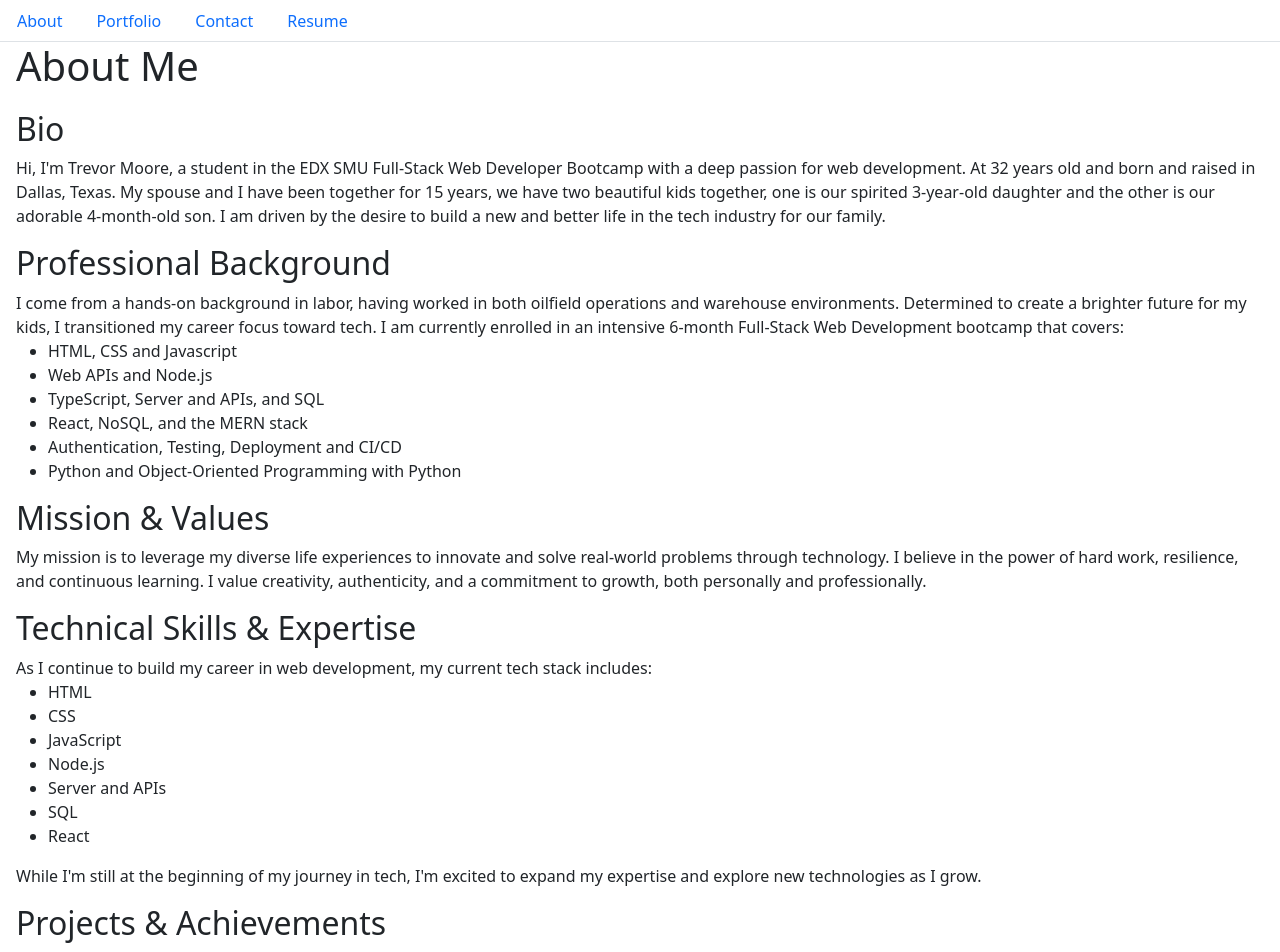
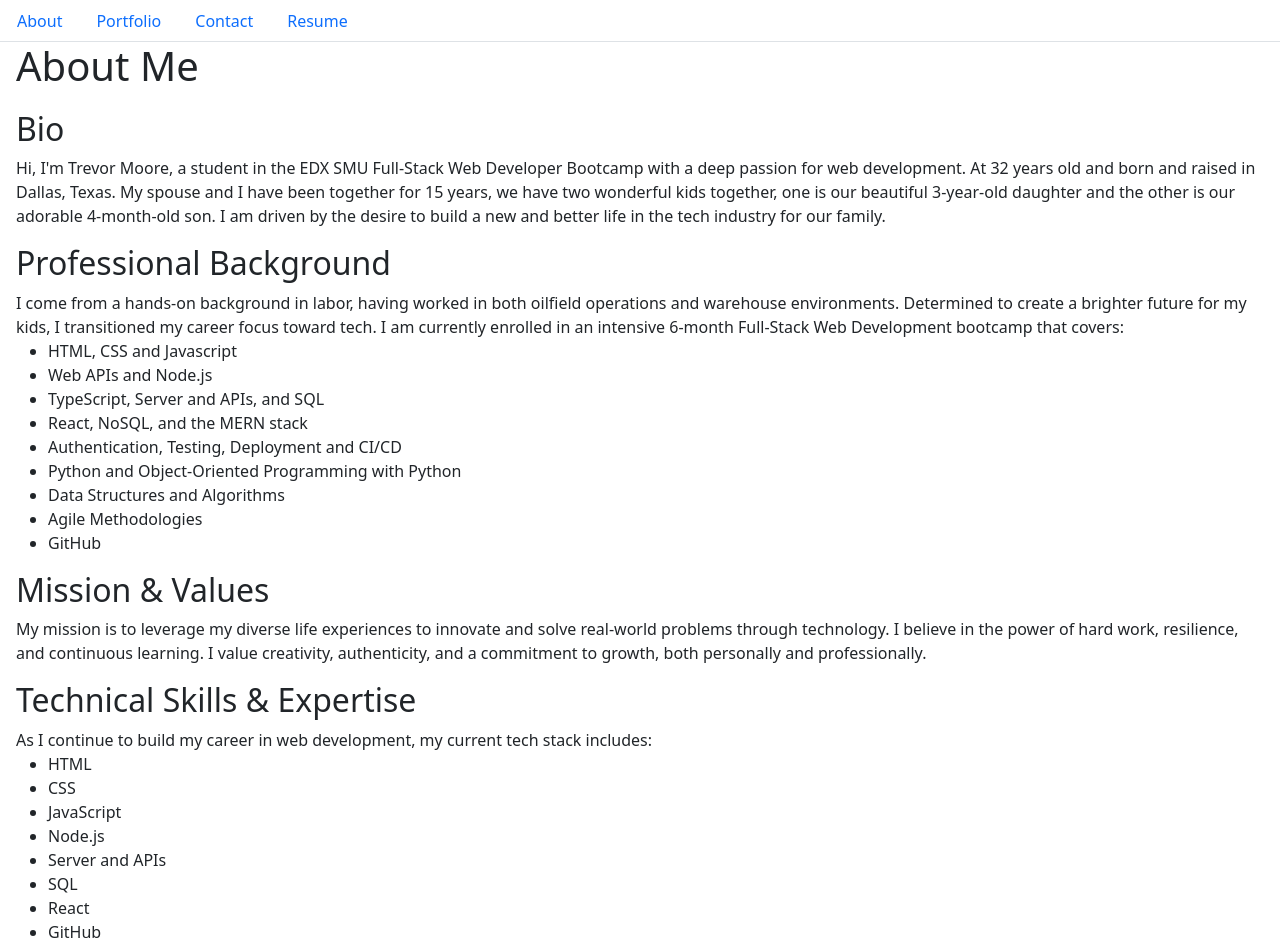
Before and after one commit to Treevyy/React-Portfolio, a React (Vite) app: page / in a window 1280 px wide. Shown: the top 952 px of the page. Built offline with nearby package versions, Linux system fonts and the light colour scheme.

Commit message:
edited the about page

```diff
--- a/src/pages/About.tsx
+++ b/src/pages/About.tsx
@@ -6,7 +6,7 @@ export default function About() {
         <section id="Bio">
           <h2>Bio</h2>
         <p>
-        Hi, I'm Trevor Moore, a student in the EDX SMU Full-Stack Web Developer Bootcamp with a deep passion for web development. At 32 years old and born and raised in Dallas, Texas. My spouse and I have been together for 15 years, we have two beautiful kids together, one is our spirited 3-year-old daughter and the other is our adorable 4-month-old son. I am driven by the desire to build a new and better life in the tech industry for our family.
+        Hi, I'm Trevor Moore, a student in the EDX SMU Full-Stack Web Developer Bootcamp with a deep passion for web development. At 32 years old and born and raised in Dallas, Texas. My spouse and I have been together for 15 years, we have two wonderful kids together, one is our beautiful 3-year-old daughter and the other is our adorable 4-month-old son. I am driven by the desire to build a new and better life in the tech industry for our family.
         </p>
         </section>
 
@@ -21,6 +21,9 @@ export default function About() {
             <li>React, NoSQL, and the MERN stack</li>
             <li>Authentication, Testing, Deployment and CI/CD</li>
             <li>Python and Object-Oriented Programming with Python</li>
+            <li>Data Structures and Algorithms</li>
+            <li>Agile Methodologies</li>
+            <li>GitHub</li>
           </ul>
         </p>
         </section>
@@ -44,6 +47,7 @@ export default function About() {
             <li>Server and APIs</li>
             <li>SQL</li>
             <li>React</li>
+            <li>GitHub</li>
           </ul>
           While I'm still at the beginning of my journey in tech, I'm excited to expand my expertise and explore new technologies as I grow.
         </p>
```
